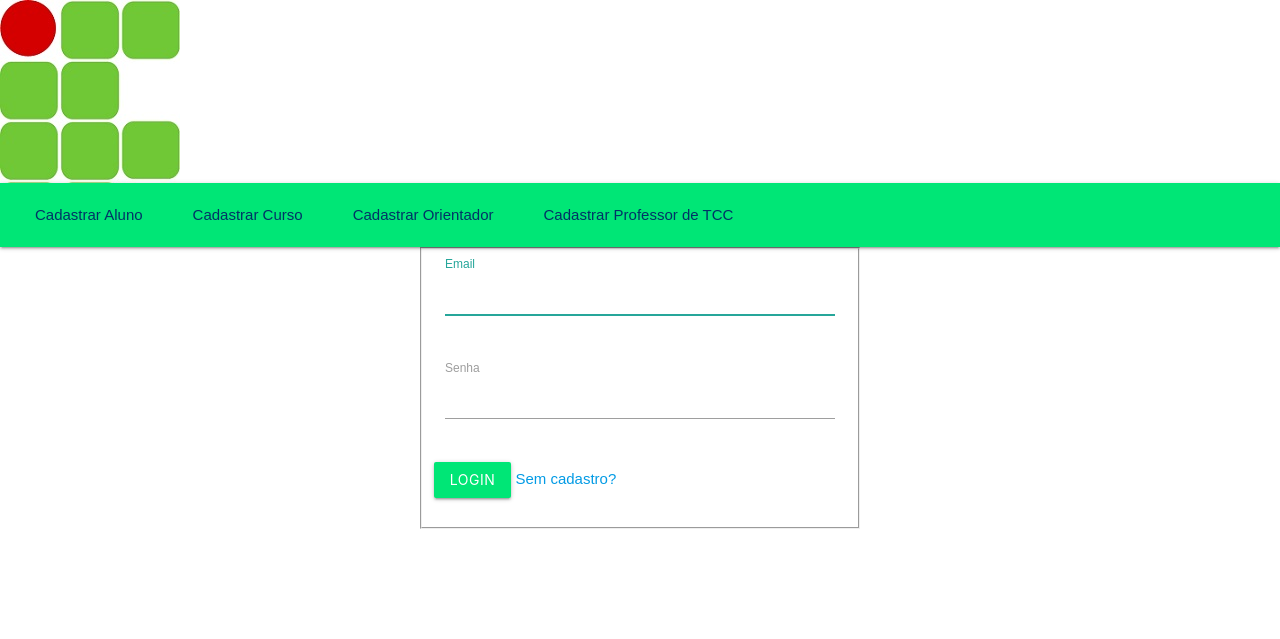
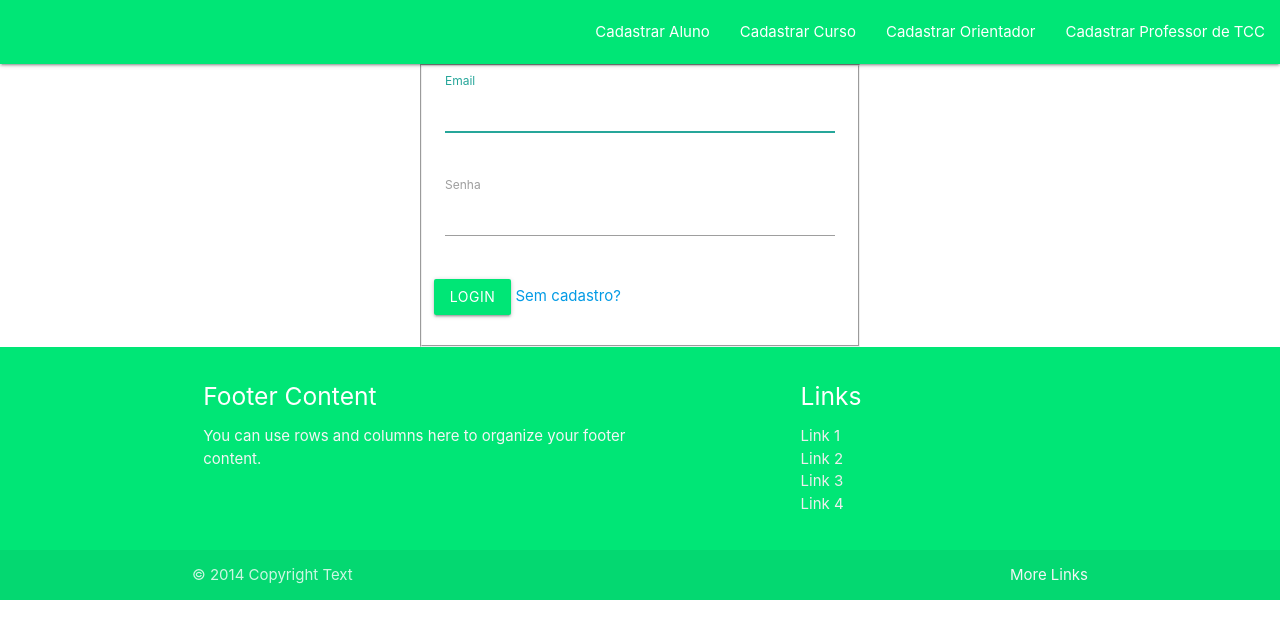
Before and after one commit to matheusdemedeiros/webtcc, a PHP site: page /Index.php in a window 1280 px wide. Shown: the top 639 px of the page. Run offline with PHP 8.4, Linux system fonts and the light colour scheme.

Commit message:
Rodapé adicionado

```diff
--- a/Index.php
+++ b/Index.php
@@ -5,7 +5,7 @@
     <meta charset="UTF-8">
     <title>Index</title>
 
-    <link rel="stylesheet" href="css/estilos.css">
+    <!-- <link rel="stylesheet" href="css/estilos.css"> -->
 
 </head>
 
@@ -45,7 +45,7 @@
     </div>
 
 
-    <!--    <?php include("rodape.php"); ?>-->
+    <?php include("rodape.php"); ?>
 
 </body>
 
--- a/cabecalho.php
+++ b/cabecalho.php
@@ -13,15 +13,20 @@
         <?php print $cabecalho_title; ?>
     </title>
 
-    <img src="img/ifsc.jpg">
 
 
-    <nav class="menu-opcoes" style="background-color: #00e676">
-        <ul>
+    <div class="navbar-fixed">
+        <nav style="background-color: #00e676">
+            <div class="nav-wrapper">
+                <!-- <img src="img/IFSC.png" class="brand-logo"> -->
+                <ul class="right hide-on-med-and-down">
                     <li><a href="cadastroaluno.php">Cadastrar Aluno</a></li>
                     <li><a href="cadastrocurso.php">Cadastrar Curso</a></li>
                     <li><a href="cadastroorientador.php">Cadastrar Orientador</a></li>
                     <li><a href="cadastroprofessortcc.php">Cadastrar Professor de TCC</a></li>
                 </ul>
+            </div>
+
         </nav>
+    </div>
 </header>
--- a/cadastroaluno.php
+++ b/cadastroaluno.php
@@ -5,7 +5,7 @@
     <meta charset="UTF-8">
     <title>Pagina de Cadastro</title>
 
-    <link rel="stylesheet" href="css/estilos.css">
+     <!-- <link rel="stylesheet" href="css/estilos.css">  -->
     <!-- <link rel="stylesheet" href="css/bootstrap.css"> -->
     <script type="text/javascript">
         function validar() {
@@ -72,7 +72,8 @@
 
         </form>
     </div>
-    <!--    <?php include("rodape.php"); ?>-->
+<?php include("rodape.php"); ?>
+
 </body>
 
 </html>
--- a/cadastrocurso.php
+++ b/cadastrocurso.php
@@ -5,7 +5,7 @@
     <meta charset="UTF-8">
     <title>Pagina de Cadastro</title>
 
-    <link rel="stylesheet" href="css/estilos.css">
+    <!-- <link rel="stylesheet" href="css/estilos.css"> -->
 
 </head>
 
@@ -33,7 +33,7 @@
 
 
 
-    <!--    <?php include("rodape.php"); ?>-->
+    <?php include("rodape.php"); ?>
 </body>
 
 </html>
--- a/cadastroorientador.php
+++ b/cadastroorientador.php
@@ -5,7 +5,7 @@
     <meta charset="UTF-8">
     <title>Pagina de Cadastro</title>
 
-    <link rel="stylesheet" href="css/estilos.css">
+    <!-- <link rel="stylesheet" href="css/estilos.css"> -->
 
     <script type="text/javascript">
         function validar() {
@@ -107,7 +107,7 @@
 
 
 
-    <!--    <?php include("rodape.php"); ?>-->
+<?php include("rodape.php"); ?>
 </body>
 
 </html>
--- a/cadastroprofessortcc.php
+++ b/cadastroprofessortcc.php
@@ -4,7 +4,7 @@
 <head>
     <meta charset="UTF-8">
     <title>Pagina de Cadastro</title>
-    <link rel="stylesheet" href="css/estilos.css">
+    <!-- <link rel="stylesheet" href="css/estilos.css"> -->
 
     <script type="text/javascript">
         function validar() {
@@ -76,7 +76,7 @@
     </div>
 
 
-    <!--    <?php include("rodape.php"); ?>-->
+    <?php include("rodape.php"); ?>
 </body>
 
 </html>
--- a/css/estilos.css
+++ b/css/estilos.css
@@ -1,13 +1,6 @@
 body {
     font-family: "Arial", "Helvetica", sans-serif;
 }
-
-.container {
-    margin-right: auto;
-    margin-left: auto;
-}
-
-
 .menu-opcoes ul li {
     font-size: 15px;
     display: inline;
@@ -16,11 +9,6 @@ body {
 
 .menu-opcoes a {
     color: #003366;
-}
-
-.container {
-    margin: 0 auto;
-    width: 940px;
 }
 
 header {
@@ -34,24 +22,6 @@ header {
 }
 
 
-
-footer {
-    background-color: black;
-}
-
-
-
-
-footer {
-    padding: 20px 0;
-}
-
-footer .container {
-    position: absolute;
-}
-
-
-
 .menu-opcoes a:hover {
     color: #007dc6;
 }
@@ -59,14 +29,3 @@ footer .container {
 .menu-opcoes a:active {
     color: #867dc6;
 }
-
-
-footer{
-    clear: both;
-}
-
-.centro {
-    margin-left: auto;
-    margin-right: auto;
-
-}
--- a/editar.php
+++ b/editar.php
@@ -4,7 +4,7 @@
 <head>
     <meta charset="UTF-8">
     <title>Pagina de Cadastro</title>
-    <link rel="stylesheet" href="css/estilos.css">
+    <!-- <link rel="stylesheet" href="css/estilos.css"> -->
 
     <script type="text/javascript">
         function validar() {
@@ -75,7 +75,7 @@
 
         </form>
     </div>
-    <!--    <?php include("rodape.php"); ?>-->
+    <?php include("rodape.php"); ?>
 </body>
 
 </html>
--- a/listagemAlunos.php
+++ b/listagemAlunos.php
@@ -7,7 +7,7 @@
     <meta charset="UTF-8">
     <title>Listagem de alunos</title>
 
-    <link rel="stylesheet" href="css/estilos.css">
+    <!-- <link rel="stylesheet" href="css/estilos.css"> -->
 
     <script type="text/jscript" src="script.js"></script>
     <script type="text/javascript">
@@ -83,7 +83,7 @@ while ($aluno = mysqli_fetch_array($dados)){?>
 
     </table>
 
-
+    <?php include("rodape.php"); ?>
 </body>
 
 </html>
--- a/pesquisarNome.php
+++ b/pesquisarNome.php
@@ -7,7 +7,7 @@
     <meta charset="UTF-8">
     <title>Listagem de alunos</title>
 
-    <link rel="stylesheet" href="css/estilos.css">
+    <!-- <link rel="stylesheet" href="css/estilos.css"> -->
 
     <script type="text/jscript" src="script.js"></script>
 
@@ -74,7 +74,7 @@ while ($aluno = mysqli_fetch_array($dados)){?>
 
 
     </table>
-
+    <?php include("rodape.php"); ?>
 
 </body>
 
--- a/rodape.php
+++ b/rodape.php
@@ -1,6 +1,25 @@
-<footer>
-    <div class="container">
-        <p>Instituto Federal de Santa Catarina.</p>
-
-    </div>
+<footer  class="page-footer" style="background-color: #00e676">
+<div class="container">
+            <div class="row">
+              <div class="col l6 s12">
+                <h5 class="white-text">Footer Content</h5>
+                <p class="grey-text text-lighten-4">You can use rows and columns here to organize your footer content.</p>
+              </div>
+              <div class="col l4 offset-l2 s12">
+                <h5 class="white-text">Links</h5>
+                <ul>
+                  <li><a class="grey-text text-lighten-3" href="#!">Link 1</a></li>
+                  <li><a class="grey-text text-lighten-3" href="#!">Link 2</a></li>
+                  <li><a class="grey-text text-lighten-3" href="#!">Link 3</a></li>
+                  <li><a class="grey-text text-lighten-3" href="#!">Link 4</a></li>
+                </ul>
+              </div>
+            </div>
+          </div>
+          <div class="footer-copyright">
+            <div class="container">
+            © 2014 Copyright Text
+            <a class="grey-text text-lighten-4 right" href="#!">More Links</a>
+            </div>
+          </div>
 </footer>
```
Also changed, not shown: img/IF-2015.png (added), img/IFSC.png (added), img/ifsc.jpg (deleted). Lines whose indentation alone changed are shown as unchanged.
